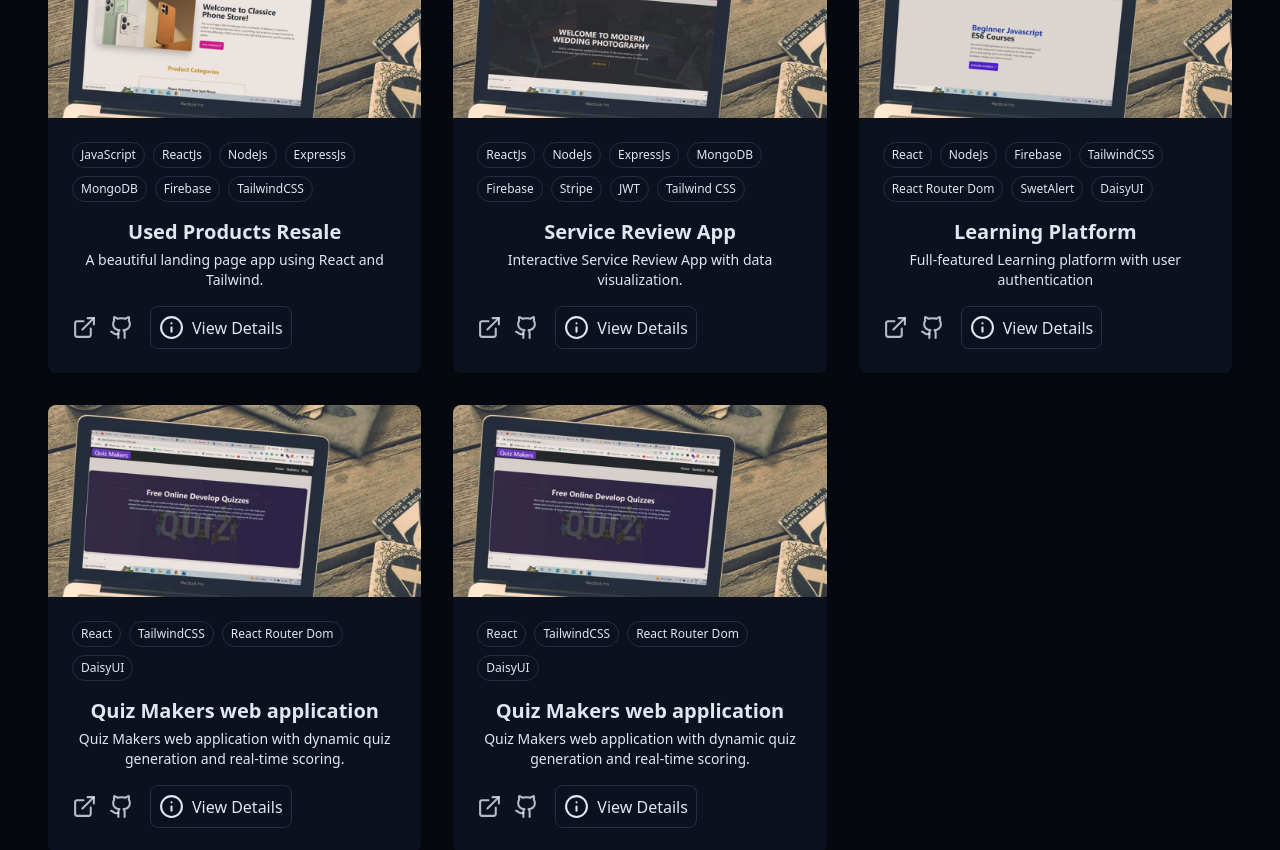
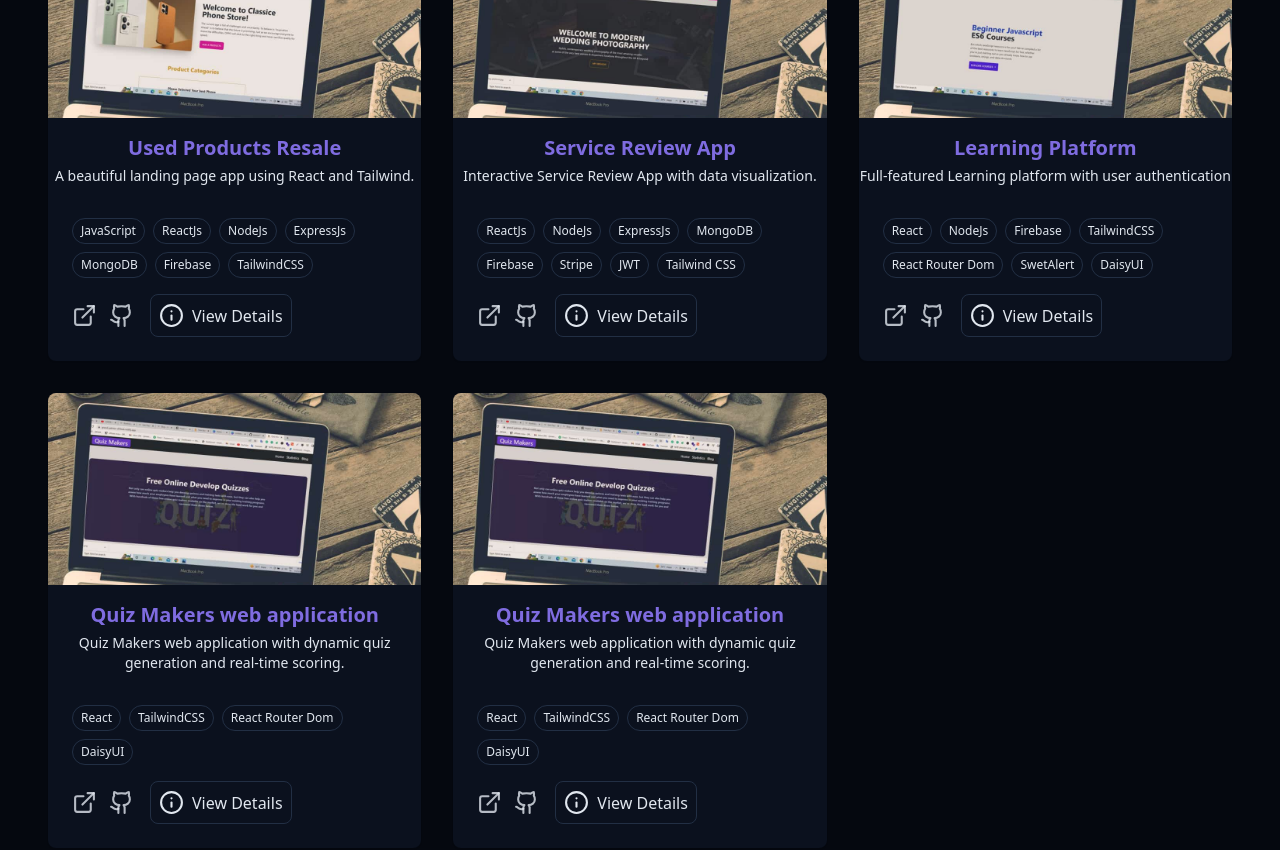
Before and after one commit to anamul101/my-portfolio-site, a React (Vite) app: page / in a window 1280 px wide. Shown: the part 3260-4110 px from the top of the page. Built offline with nearby package versions, Linux system fonts and the light colour scheme.

Commit message:
update project section

```diff
--- a/src/components/ProjectsSection.jsx
+++ b/src/components/ProjectsSection.jsx
@@ -273,7 +273,13 @@ export const ProjectsSection = () => {
                   className="w-full h-full object-cover transition-transform duration-500 group-hover:scale-110"
                 />
               </div>
-
+              <h3 className="text-xl font-semibold mt-4 mb-1 text-primary">
+                {" "}
+                {project.title}
+              </h3>
+              <p className="text-muted-foreground text-sm mb-2">
+                {project.description}
+              </p>
               <div className="p-6">
                 <div className="flex flex-wrap gap-2 mb-4">
                   {project.tags.map((tag, index) => (
@@ -286,10 +292,6 @@ export const ProjectsSection = () => {
                   ))}
                 </div>
 
-                <h3 className="text-xl font-semibold mb-1"> {project.title}</h3>
-                <p className="text-muted-foreground text-sm mb-4">
-                  {project.description}
-                </p>
                 <div className="flex justify-between items-center">
                   <div className="flex justify-between items-center space-x-4">
                     <div className="flex space-x-3">
```
Lines whose indentation alone changed are shown as unchanged.
